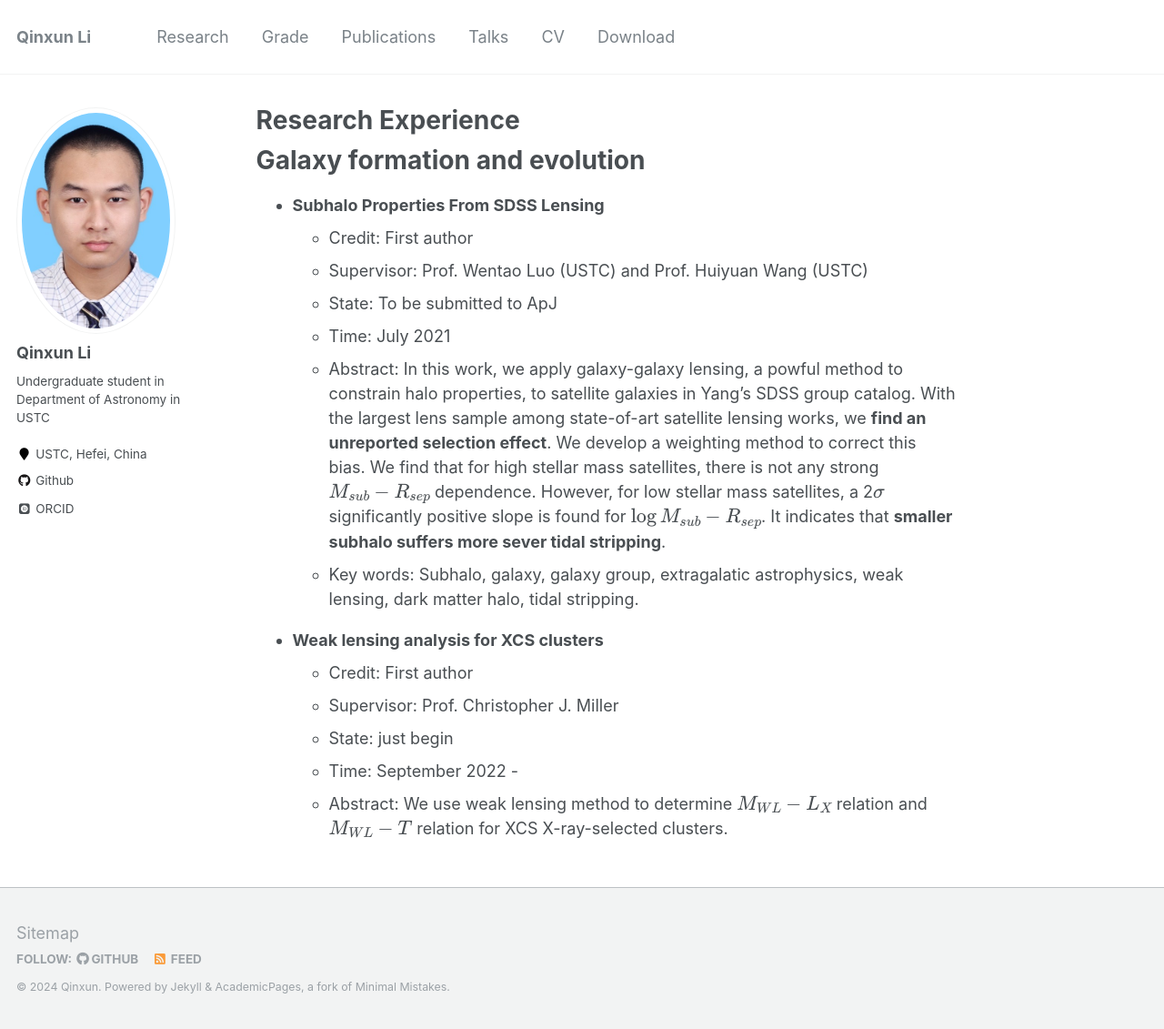
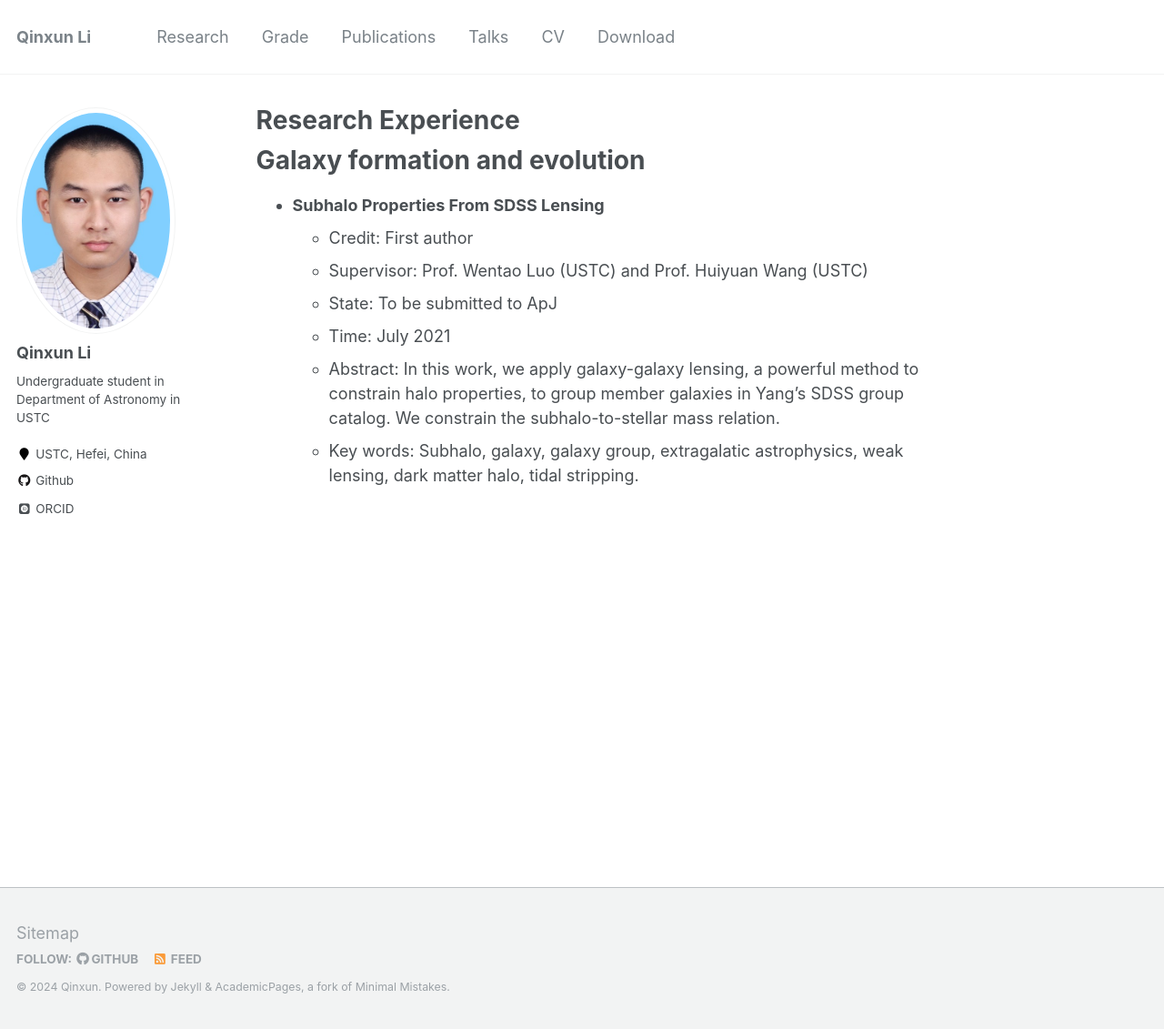
Before and after one commit to qxli2333/qxli2333.github.io, a Jekyll site: the page built from _pages/research.md, in a window 1280 px wide and 1131 px high. Shown: the whole window at 91% size. Built offline with Jekyll 4.4.1, drawn with Linux system fonts in a browser that asks for light colours; some web fonts are replaced; formulas are drawn with MathJax 3.

```diff
--- a/_pages/research.md
+++ b/_pages/research.md
@@ -14,7 +14,8 @@ Galaxy formation and evolution
   * Supervisor: Prof. Wentao Luo (USTC) and Prof. Huiyuan Wang (USTC)
   * State: To be submitted to ApJ
   * Time: July 2021
-  * Abstract: In this work, we apply galaxy-galaxy lensing, a powful method to constrain halo properties, to satellite galaxies in Yang's SDSS group catalog. With the largest lens sample among state-of-art satellite lensing works, we **find an unreported selection effect**. We develop a weighting method to correct this bias. We find that for high stellar mass satellites, there is not any strong $M_{sub}-R_{sep}$ dependence. However, for low stellar mass satellites, a 2$\sigma$ significantly positive slope is found for $\log M_{sub}-R_{sep}$. It indicates that **smaller subhalo suffers more sever tidal stripping**.
+  * Abstract: In this work, we apply galaxy-galaxy lensing, a powerful method to constrain halo properties, to group member galaxies in Yang's SDSS group catalog. We constrain the subhalo-to-stellar mass relation.
+  <!-- * With the largest lens sample among state-of-art satellite lensing works, we **find an unreported selection effect**. We develop a weighting method to correct this bias. We find that for high stellar mass satellites, there is not any strong $M_{sub}-R_{sep}$ dependence. However, for low stellar mass satellites, a 2$\sigma$ significantly positive slope is found for $\log M_{sub}-R_{sep}$. It indicates that **smaller subhalo suffers more sever tidal stripping**. -->
   * Key words: Subhalo, galaxy, galaxy group, extragalatic astrophysics, weak lensing, dark matter halo, tidal stripping.
 
 
@@ -49,12 +50,12 @@ Galaxy clusters
   * Abstract: We use two methods, caustic (dynamical analysis in phase space) and weak lensing, to measure halo mass of clusters in C4 catalog. We campare the result and analyse the potential reasons of the difference between two kinds of mass. In this work, we also compare stacked caustic mass and individual caustic mass. This is **the first comparison analysis** between them. It helps achieve better consistant halo mass measurement and reveal more potential errors.
   * Keywords: Dark matter halo, galaxy clusters, caustic mass, weak lensing, dynamical analysis, group finder. -->
 
-* **Weak lensing analysis for XCS clusters**
+<!-- * **Weak lensing analysis for XCS clusters**
   * Credit: First author
   * Supervisor: Prof. Christopher J. Miller
   * State: just begin
   * Time: September 2022 -
-  * Abstract: We use weak lensing method to determine $M_{WL}-L_X$ relation and $M_{WL}-T$ relation for XCS X-ray-selected clusters.
+  * Abstract: We use weak lensing method to determine $M_{WL}-L_X$ relation and $M_{WL}-T$ relation for XCS X-ray-selected clusters. -->
 
 
 <!-- Observational Cosmology
```
Also changed, not shown: _pages/publications.md (+1 -1 lines), _publications/2021-03-01-Chinese-A-Zee-QFT-in-a-nutshell.md (+2 -2 lines).
